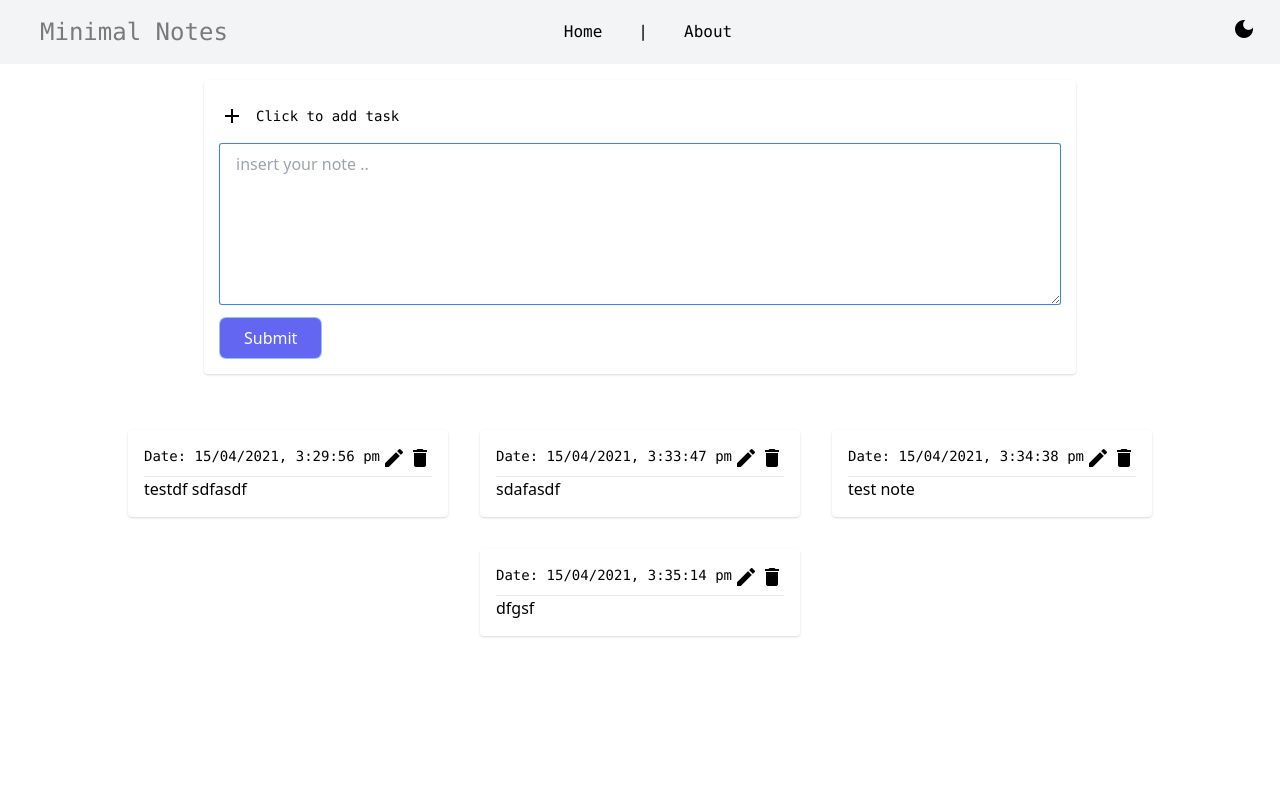
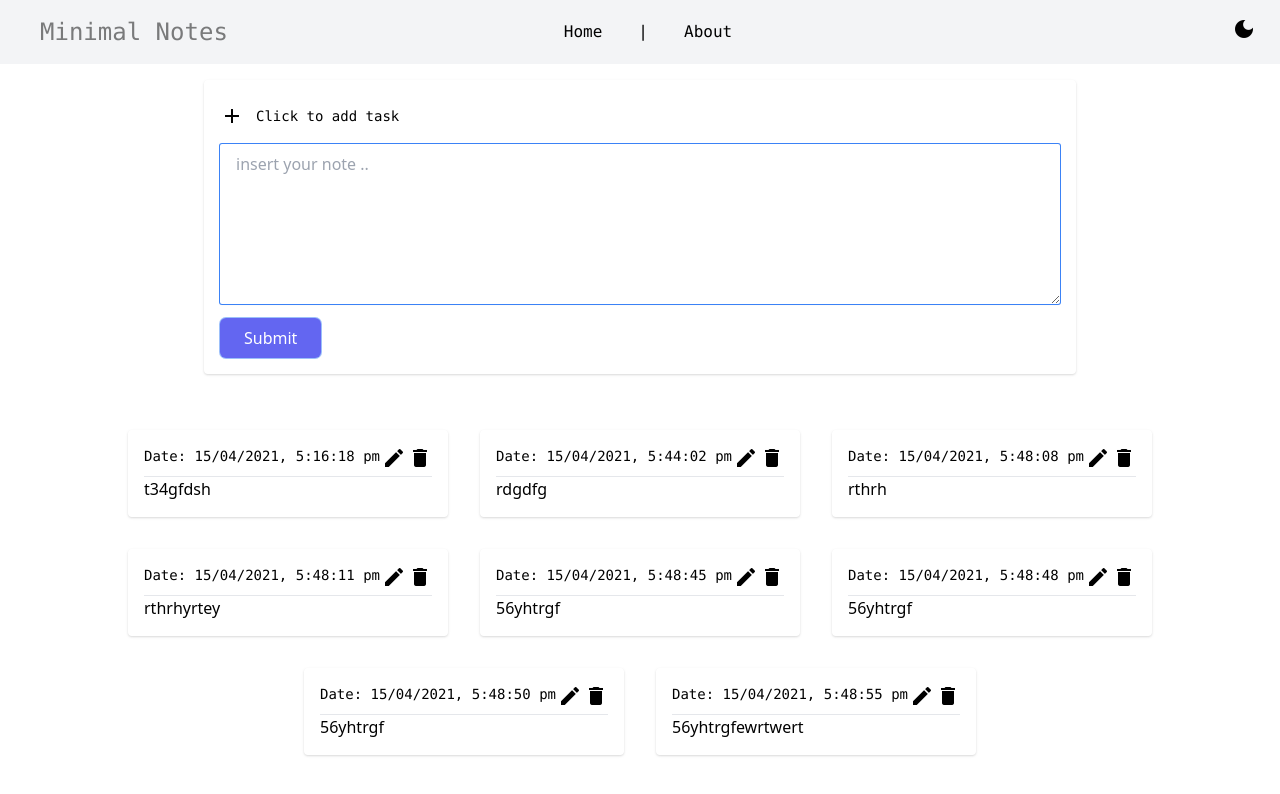
Before and after one commit to jakkapongqcue/INT203_62130500014_Groupwork_SPA, a Vue app: page / in a window 1280 px wide. Shown: the top 794 px of the page. Built offline with nearby package versions, Linux system fonts and the light colour scheme; data requests are answered from the project's data file.

Commit message:
[Add]component noteItem & [Edit]note, about

```diff
--- a/db.json
+++ b/db.json
@@ -1,24 +1,44 @@
 {
   "NoteBooks": [
     {
-      "note": "testdf\nsdfasdf",
-      "datetime": "15/04/2021, 3:29:56 pm",
-      "id": 2
-    },
-    {
-      "note": "sdafasdf",
-      "datetime": "15/04/2021, 3:33:47 pm",
+      "note": "t34gfdsh",
+      "datetime": "15/04/2021, 5:16:18 pm",
       "id": 4
     },
     {
-      "note": "test note",
-      "datetime": "15/04/2021, 3:34:38 pm",
+      "note": "rdgdfg",
+      "datetime": "15/04/2021, 5:44:02 pm",
       "id": 5
     },
     {
-      "note": "dfgsf",
-      "datetime": "15/04/2021, 3:35:14 pm",
-      "id": 6
+      "note": "rthrh",
+      "datetime": "15/04/2021, 5:48:08 pm",
+      "id": 8
+    },
+    {
+      "note": "rthrhyrtey",
+      "datetime": "15/04/2021, 5:48:11 pm",
+      "id": 9
+    },
+    {
+      "note": "56yhtrgf",
+      "datetime": "15/04/2021, 5:48:45 pm",
+      "id": 10
+    },
+    {
+      "note": "56yhtrgf",
+      "datetime": "15/04/2021, 5:48:48 pm",
+      "id": 11
+    },
+    {
+      "note": "56yhtrgf",
+      "datetime": "15/04/2021, 5:48:50 pm",
+      "id": 12
+    },
+    {
+      "note": "56yhtrgfewrtwert",
+      "datetime": "15/04/2021, 5:48:55 pm",
+      "id": 13
     }
   ]
 }
--- a/src/components/NoteCard.vue
+++ /dev/null
@@ -1,5 +0,0 @@
-<template>
-     <div class="container p-4 max-w-xs shadow rounded m-4 dark:bg-gray-800 dark:text-gray-200 " >
-         <slot></slot>
-     </div>
-</template>
--- /dev/null
+++ b/src/components/NoteItem.vue
@@ -0,0 +1,32 @@
+<template>
+    <div class="flex p-0 border-b">
+        <span class="font-mono text-sm">Date: {{ notes.datetime }}</span>
+        <button @click="showData(notes)" class="ml-auto">
+        <span class="material-icons">edit</span>
+        </button>
+        <button @click="deleteData(notes.id)" class="ml-auto">
+        <i class="material-icons">delete</i>
+        </button>
+    </div>
+    <ul>
+        <li>
+        <span>{{ notes.note }}</span>
+        </li>
+    </ul>
+</template>
+
+<script>
+export default {
+    props:{
+        notes:Object,
+    },
+    methods: {
+        showData(){
+            this.$emit('click-edit',this.notes)
+        },
+        deleteData(){
+            this.$emit('click-delete', this.notes.id)
+        }
+    },
+}
+</script>
--- a/src/main.js
+++ b/src/main.js
@@ -2,11 +2,11 @@ import { createApp } from 'vue'
 import App from './App.vue'
 import router from './router'
 import './assets/tailwind.css'
-import NoteCard from '@/components/NoteCard.vue'
+import NoteItem from '@/components/NoteItem.vue'
 
 // createApp(App).use(router).mount('#app')
 
 const app = createApp(App)
-app.component('note-card', NoteCard)
+app.component('note-item', NoteItem)
 app.use(router)
 app.mount('#app')
--- a/src/views/About.vue
+++ b/src/views/About.vue
@@ -10,24 +10,27 @@
       </div>
       <div class="flex bg-white dark:bg-gray-900 p-10">
         <div class="mb-auto mt-auto max-w-lg">
-          <h1 class="text-3xl uppercase">Jakkapng Praditthanachot</h1>
+          <h1 class="text-3xl uppercase">{{name}}</h1>
           <p class="font-semibold mb-5">KMUTT, SIT</p>
-          <p>Date: {{ datetime }}</p>
+          <p class="font-mono">Date: {{ datetime }}</p>
           <div class="flex flex-col max-w-xs mt-5">
-          <button class="btn" ><router-link to="/homevue" class="">Vue.js</router-link></button>
+          <router-link to="/homevue" class="btn text-center">Vue.js</router-link>
           <button class="btn" @click="opne">Open GitHub</button>
           </div>
         </div>
       </div>
     </div>
   </div>
+
 </template>
 
 <script>
+
+
 export default {
   data() {
     return {
-      realTime: "",
+      name:"Jakkapong Praditthanachot",
     };
   },
   methods: {
--- a/src/views/Note.vue
+++ b/src/views/Note.vue
@@ -25,22 +25,10 @@
     <!-- 00000000000000000000000000000000000000000000000000000000000000000 -->
 
     <div class="flex flex-wrap justify-center ">
-      <note-card v-for="notes in NoteBooks" :key="notes.datetime">
-        <div class="flex p-0 border-b">
-          <span class="font-mono text-sm">Date: {{ notes.datetime }}</span>
-          <button class="ml-auto">
-            <span class="material-icons">edit</span>
-          </button>
-          <button @click="deleteData(notes.id)" class="ml-auto">
-            <i class="material-icons">delete</i>
-          </button>
-        </div>
-        <ul>
-          <li>
-            <span>{{ notes.note }}</span>
-          </li>
-        </ul>
-      </note-card>
+      <div class="container p-4 max-w-xs shadow rounded m-4 dark:bg-gray-800 dark:text-gray-200"
+        v-for="notes in NoteBooks" :key="notes.datetime">
+      <note-item :notes="notes" @click-edit="showData" @click-delete="deleteData" />
+      </div>
     </div>
 
 </template>
@@ -70,12 +58,10 @@ export default {
         //   datetime: time.toLocaleString("en-GB", { hour12: true }),
         //   note: this.noteText,
         // });
-
       this.addNewNote({
             datetime: time.toLocaleString("en-GB", { hour12: true }),
             note: this.noteText,
       });
-
       }
       this.noteText = "";
       this.datetime = "";
@@ -98,8 +84,6 @@ export default {
       this.noteText = oldNote.note;
       this.datetime = oldNote.datetime;
     },
-
-
 
     async getNoteResult() {
       try {
```
